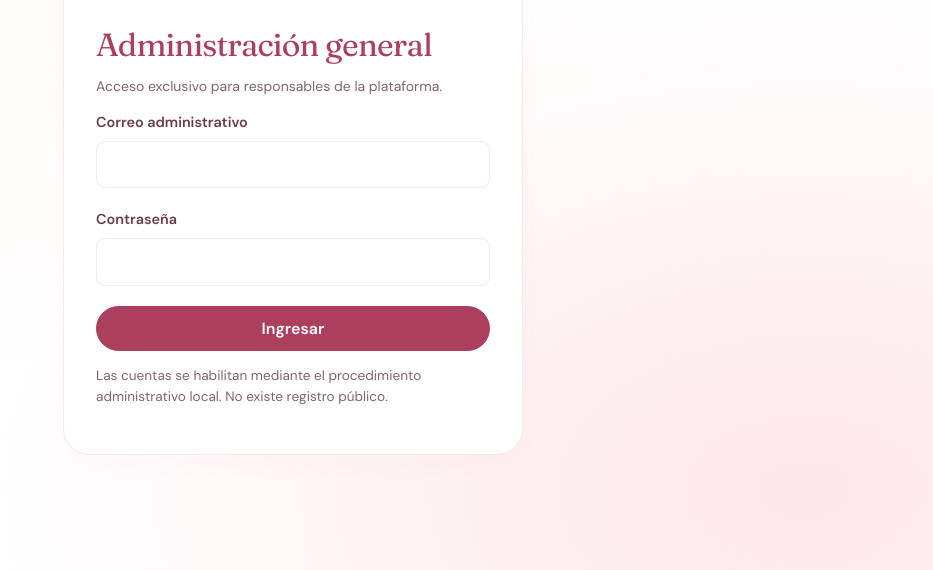
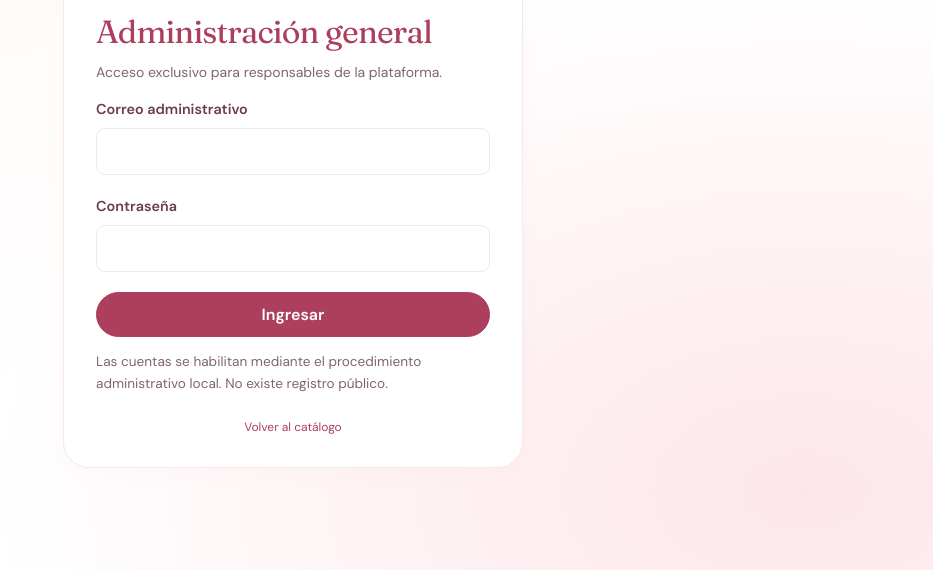
Before and after one commit to Natalialeiva/Meraki, a plain HTML site: page frontend/admin/login.html in a window 1280 px wide. Shown: the part 230-800 px from the top of the page, without its empty margins (347-1280 px from the left). Drawn offline with Linux system fonts and the light colour scheme.

Commit message:
mejoras panel administradoras

```diff
--- a/frontend/admin/admin.css
+++ b/frontend/admin/admin.css
@@ -48,3 +48,6 @@ h1,h2{font-family:var(--font-heading);font-weight:400;color:var(--primary-action
 @media(max-width:360px){.admin-panel dialog{padding:18px;}.admin-panel .acciones-admin button{width:100%;}}
 
 .admin-panel .menu-gestion{align-items:stretch;margin-top:0;flex-wrap:nowrap;}
+
+/* Mismo enlace de retorno que .tarjeta-acceso del Back Office. */
+.tarjeta-login .enlace-catalogo{display:block;text-align:center;font-size:12px;margin-top:25px;text-decoration:none;}
--- a/frontend/admin/login.html
+++ b/frontend/admin/login.html
@@ -3,4 +3,4 @@
 </head>
 <body class="acceso"><main class="tarjeta-login"><div class="marca"><img src="/front-office/assets/logo-meraki-transparente.png" alt="Meraki" width="180" height="60"></div><h1>Administración general</h1><p>Acceso exclusivo para responsables de la plataforma.</p>
 <form id="loginAdmin"><label>Correo administrativo<input name="correo" type="email" autocomplete="username" maxlength="150" required></label><label>Contraseña<input name="password" type="password" autocomplete="current-password" maxlength="72" required></label><button type="submit">Ingresar</button></form>
-<p id="estado" role="status" aria-live="polite"></p><p class="ayuda">Las cuentas se habilitan mediante el procedimiento administrativo local. No existe registro público.</p></main><script src="/admin/admin.js?v=gestion-1"></script></body></html>
+<p id="estado" role="status" aria-live="polite"></p><p class="ayuda">Las cuentas se habilitan mediante el procedimiento administrativo local. No existe registro público.</p><a class="enlace-catalogo" href="/front-office/">Volver al catálogo</a></main><script src="/admin/admin.js?v=gestion-1"></script></body></html>
```
Also changed, not shown: frontend/front-office/index.html (+1 -1 lines).
